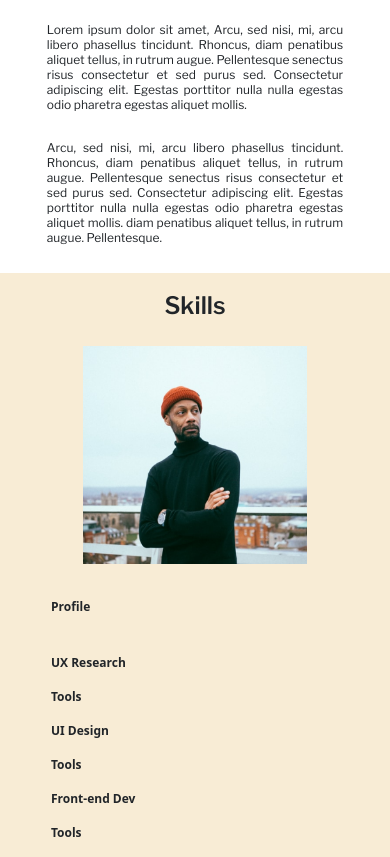
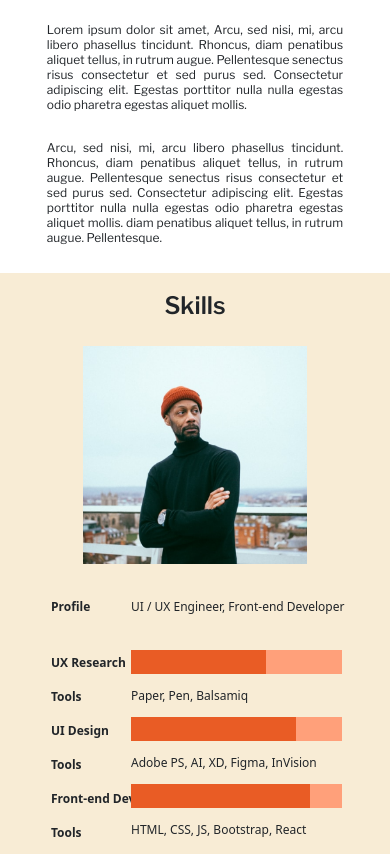
Before and after one commit to Blackjackdeath/Logos, a plain HTML site: page HTML and CSS Lesson 11/homework/index.html in a window 390 px wide. Shown: the part 257-1114 px from the top of the page. Drawn offline with nearby package versions, Linux system fonts and the light colour scheme.

Commit message:
add Lesson 11 HTML\CSS

```diff
--- a/HTML and CSS Lesson 11/homework/styles/main.scss
+++ b/HTML and CSS Lesson 11/homework/styles/main.scss
@@ -310,10 +310,13 @@
     .skillEditText{
         margin-left: 10%;
         margin-top: 30px;
-        width: 166px;
+        width: 109px;
         font-weight: 600;
         font-size: 12px;
         line-height: 25px;
+    }
+    .skillEditText1{
+        margin-left: -29px;
     }
     .skillEditProfile{
         margin-bottom: 31px;
@@ -324,7 +327,7 @@
         margin-bottom: 9px;
     }
     .skillEditText1{
-        width: 298px;
+        width: 242px;
         margin-top: 30px;
         font-size: 12px;
         line-height: 25px
```
Also changed, not shown: HTML and CSS Lesson 11/homework/styles/main.css, 1 other file.
